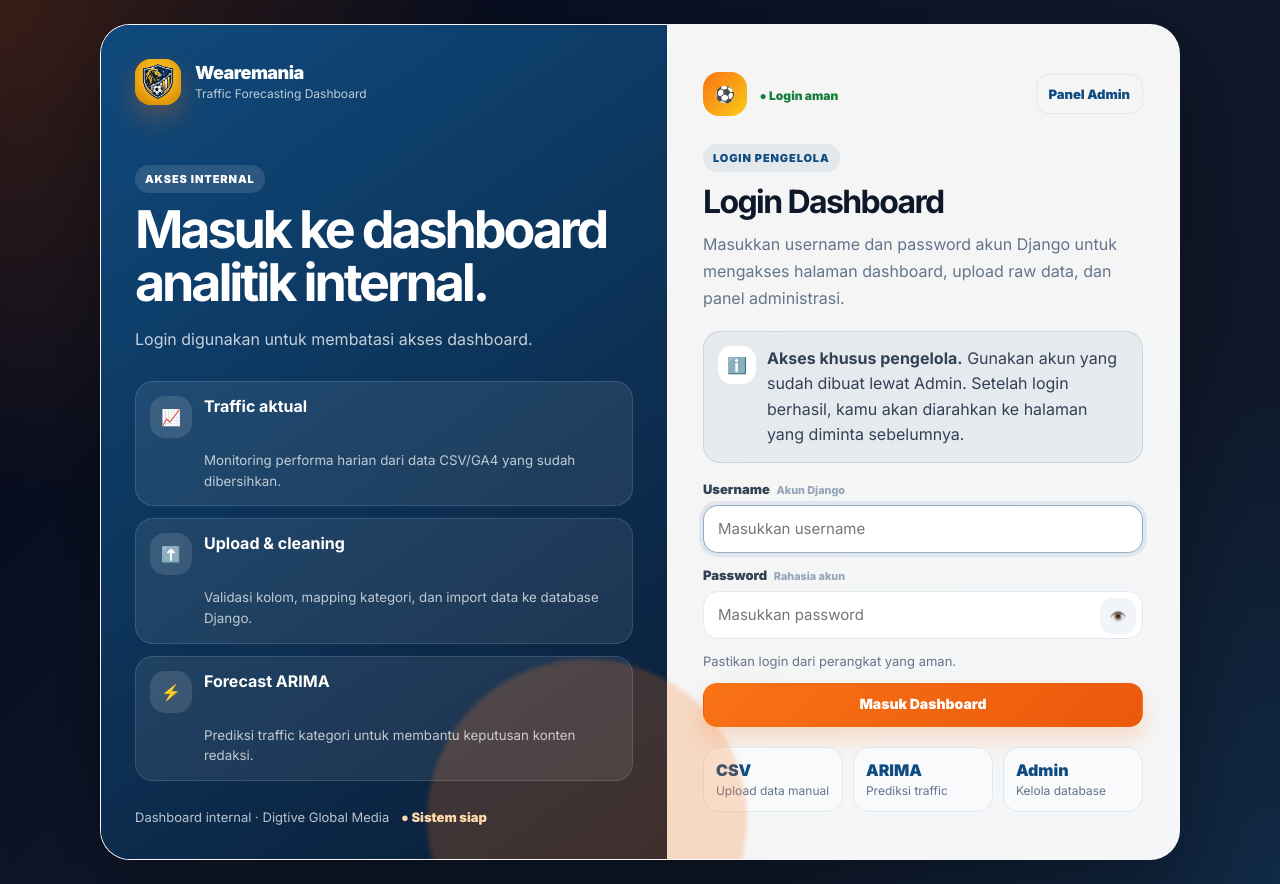
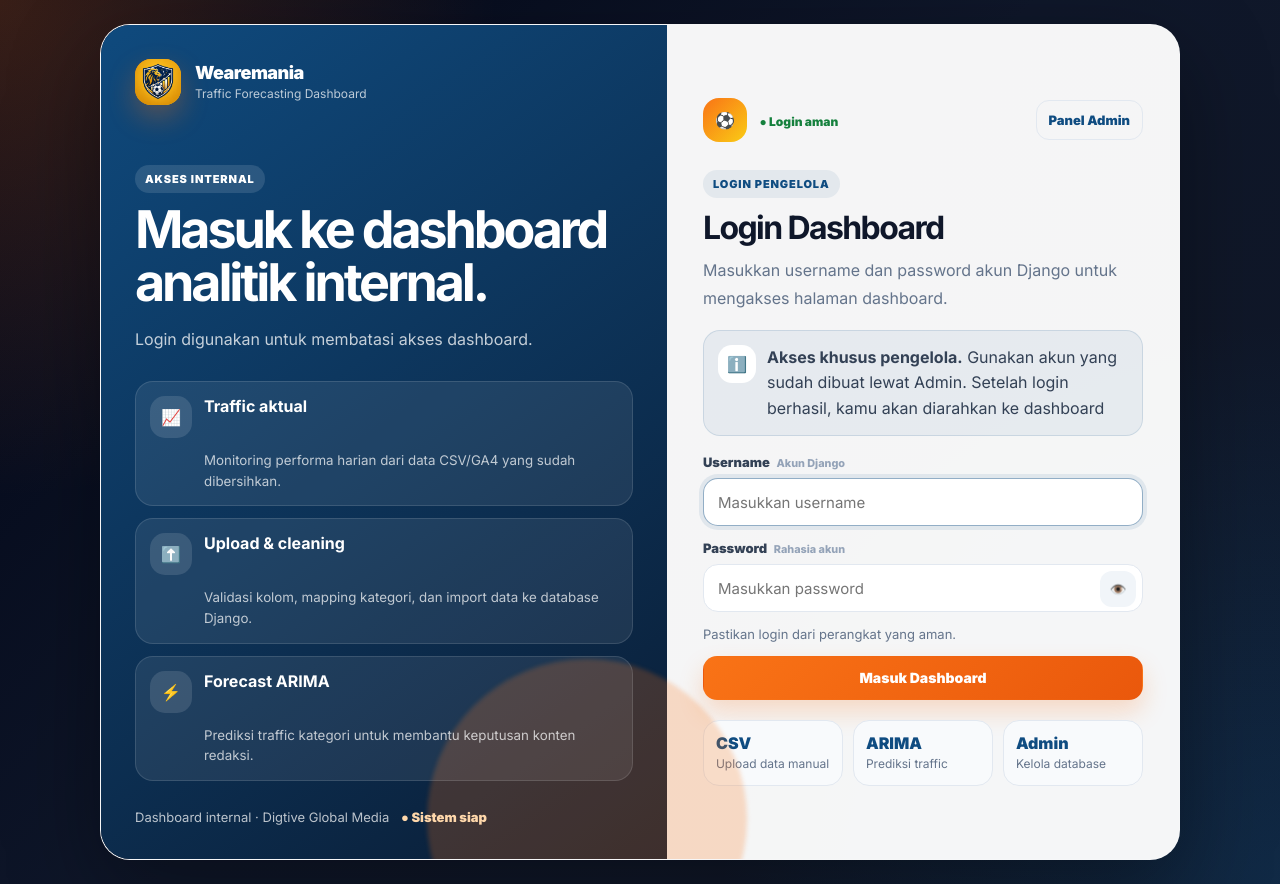
Before and after one commit to Freddy47588/django-arima-wearemania-traffic-forecasting, a Django app: page /login/ in a window 1280 px wide. Run offline with Django 5.2, Linux system fonts and the light colour scheme.

Commit message:
fix dashboard

```diff
--- a/analytics/templates/registration/login.html
+++ b/analytics/templates/registration/login.html
@@ -54,7 +54,7 @@
             <div class="form-title">
                 <span class="section-kicker">Login Pengelola</span>
                 <h2>Login Dashboard</h2>
-                <p>Masukkan username dan password akun Django untuk mengakses halaman dashboard, upload raw data, dan panel administrasi.</p>
+                <p>Masukkan username dan password akun Django untuk mengakses halaman dashboard.</p>
             </div>
 
             {% if messages %}
@@ -73,7 +73,7 @@
 
             <div class="login-note">
                 <span>ℹ️</span>
-                <p><strong>Akses khusus pengelola.</strong> Gunakan akun yang sudah dibuat lewat Admin. Setelah login berhasil, kamu akan diarahkan ke halaman yang diminta sebelumnya.</p>
+                <p><strong>Akses khusus pengelola.</strong> Gunakan akun yang sudah dibuat lewat Admin. Setelah login berhasil, kamu akan diarahkan ke dashboard</p>
             </div>
 
             <form method="post" class="login-form" novalidate>
```
